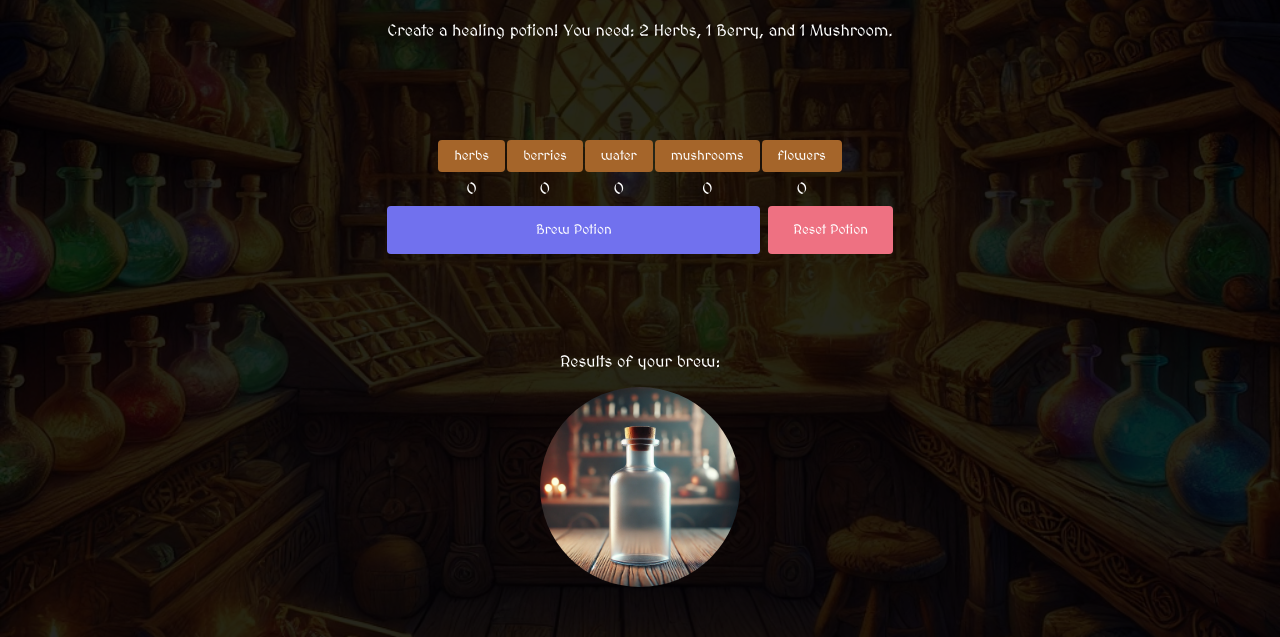
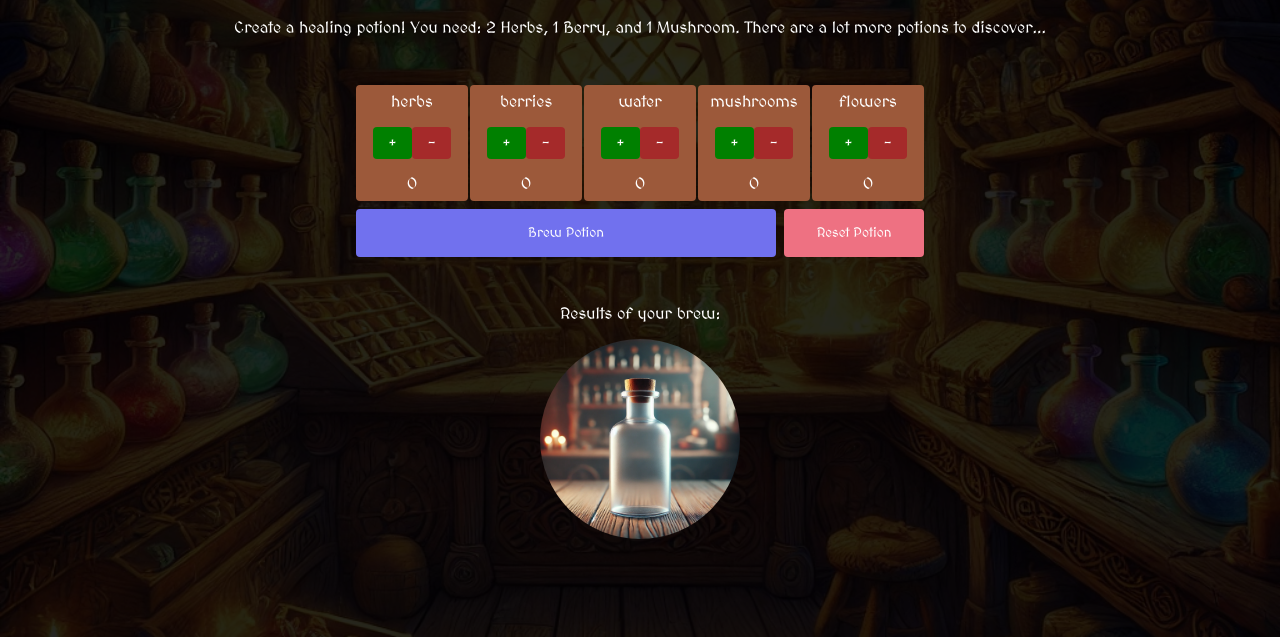
Before and after one commit to Marcus-Kodehode/weapon-shop, a plain HTML site: page index.html in a window 1280 px wide. Shown: the part 163-800 px from the top of the page. Drawn offline with Linux system fonts and the light colour scheme.

Commit message:
improved UI and added + and - buttons

```diff
--- a/css/main.css
+++ b/css/main.css
@@ -5,7 +5,9 @@
 }
 
 body {
-    display: grid;
+    display: flex;
+    flex-direction: column;
+    gap: 48px;
     justify-content: center;
     align-items: center;
     text-align: center;
@@ -27,7 +29,6 @@ div.background {
     z-index: -10;
     top: 0;
     left: 0;
-
 }
 
 h1 {
@@ -38,7 +39,7 @@ body > p {
 
 button {
     background-color: rgb(165, 101, 42);
-    color:white;
+    color: white;
     font-family: "MedievalSharp", cursive;
     border-radius: 4px;
     border: none;
@@ -48,7 +49,7 @@ button {
 }
 
 button:hover {
-transform: scale(1.03);
+    transform: scale(1.03);
 }
 
 /** brew area: */
@@ -67,12 +68,30 @@ transform: scale(1.03);
 
 /** element created by javascript: */
 .brew-area .ingredients div.ingredient {
-    display: grid;
-    gap: 8px;
+    display: flex;
+    flex-direction: column;
+    align-items: center;
+    gap: 16px;
+    /* border: 5px solid #3d1e10; */
+    background-color: #9c593a;
+    padding: 8px;
+    border-radius: 4px;
 }
 
 /** element created by javascript: */
-.brew-area .ingredients div.ingredient > button {
+.brew-area .ingredients div.ingredient .ingredients-buttons {
+    display: flex;
+    justify-content: center;
+    /* gap:16px; */
+    width: 96px;
+}
+
+.brew-area .ingredients div.ingredient .ingredients-buttons .add-button {
+    background-color: green;
+}
+
+.brew-area .ingredients div.ingredient .ingredients-buttons .subtract-button {
+    background-color: brown;
 }
 
 /** element created by javascript: */
--- a/index.html
+++ b/index.html
@@ -12,7 +12,7 @@
   </head>
   <body>
     <h1>Potion Recipe Game</h1>
-    <p>Create a healing potion! You need: 2 Herbs, 1 Berry, and 1 Mushroom.</p>
+    <p>Create a healing potion! You need: 2 Herbs, 1 Berry, and 1 Mushroom. There are a lot more potions to discover...</p>
     <div class="brew-area">
       <div class="ingredients" id="ingredients"></div>
       <div class="brew-buttons">
--- a/js/imagesLoad.js
+++ b/js/imagesLoad.js
@@ -1,5 +1,6 @@
 import { potions } from "./potions.js";
 
+// Load in all dynamic images so they are included in the build:
 export const imagesToPreload = () => {
     for (const potion in potions) {
         const img = new Image();
@@ -7,10 +8,5 @@ export const imagesToPreload = () => {
         console.log(potions[potion].image)
         document.body.appendChild(img);
         img.style.display = 'none';
-
-        console.log('Preloading:', img.src);
-
-        img.onload = () => console.log(`Image loaded: ${img.src}`);
-        img.onerror = () => console.error(`Failed to load: ${img.src}`)
     }
 }
--- a/js/ingredients.js
+++ b/js/ingredients.js
@@ -13,7 +13,11 @@ export default function ingredientAmount(ingredient) {
 // console.log(ingredients["herbs"]);
 
 export function increaseAmount(ingredient) {
-  return ingredients[ingredient].amount++;
+  ingredients[ingredient].amount === 10 ? false : ingredients[ingredient].amount++;
+}
+
+export function decreaseAmount(ingredient) {
+  ingredients[ingredient].amount === 0 ? false :ingredients[ingredient].amount--;
 }
 
 export function resetIngredients() {
--- a/js/main.js
+++ b/js/main.js
@@ -4,57 +4,74 @@
 // const addWater = document.getElementById("addWater");
 // const addFlowers = document.getElementById("addFlowers");
 
-import checkAllIngredientsAmount, {
+import {
   checkIfIngredientsMatchPotion,
-  checkPotionIngredients,
-  currentPotion,
   getPotion,
 } from "./compare.js";
 import { imagesToPreload } from "./imagesLoad.js";
 import {
+  decreaseAmount,
   increaseAmount,
   ingredients,
   resetIngredients,
 } from "./ingredients.js";
 import { baseImageUrl, potions } from "./potions.js";
 
+// Load in all dynamic images so they are included in the build:
 document.addEventListener('DOMContentLoaded', () => {
   imagesToPreload();
 });
 
+
+// Get all the DOM elements needed:
 const ingredientsButtons = document.getElementById("ingredients");
 const brew = document.getElementById("brew");
 const reset = document.getElementById("reset");
 const potionResultText = document.getElementById("potionResultText");
 const potionResultImage = document.getElementById("potionResultImage");
 
+
+// initialy set the image to an empty potion:
 potionResultImage.src = baseImageUrl("empty")
 
+// Loop through the ingredients and add them to the DOM as buttons:
 Object.keys(ingredients).forEach((ingredient) => {
   ingredientsButtons.insertAdjacentHTML(
     "beforeend",
     `
   <div class="ingredient">
-  <button id="${ingredients[ingredient].id}">
-  ${ingredients[ingredient].ingredientName}
-  </button>
-  <p id="${ingredients[ingredient].id}-amount" class="ingredient-amount">${ingredients[ingredient].amount}</p>
+    <p>
+    ${ingredients[ingredient].ingredientName}
+    </p>
+    <div class="ingredients-buttons">
+      <button class="add-button" id="${ingredients[ingredient].id}-add">
+      +
+      </button>
+      <button class="subtract-button" id="${ingredients[ingredient].id}-subtract">
+      -
+      </button>
+  </div>
+    <p id="${ingredients[ingredient].id}-amount" class="ingredient-amount">${ingredients[ingredient].amount}</p>
   </div>
   `
   );
 
-  const button = document.getElementById(ingredients[ingredient].id);
-  if (button) {
-    button.addEventListener("click", () => {
+  const addButton = document.getElementById(`${ingredients[ingredient].id}-add`);
+  const subtractButton = document.getElementById(`${ingredients[ingredient].id}-subtract`);
+    addButton.addEventListener("click", () => {
       increaseAmount(ingredient);
       const amountElement = document.getElementById(
         `${ingredients[ingredient].id}-amount`
       );
-      if (amountElement) {
         amountElement.textContent = ingredients[ingredient].amount;
-      }
     });
-  }
+    subtractButton.addEventListener("click", () => {
+      decreaseAmount(ingredient);
+      const amountElement = document.getElementById(
+        `${ingredients[ingredient].id}-amount`
+      );
+        amountElement.textContent = ingredients[ingredient].amount;
+    });
 });
 
 brew.addEventListener("click", () => {
@@ -64,8 +81,8 @@ brew.addEventListener("click", () => {
     if (checkIfIngredientsMatchPotion(potionName)) {
       matchingPotion = potions[potionName];
       matchingPotionName = potionName;
-      break;
     }
+    resetIngredients();
   }
 
 
--- a/js/potions.js
+++ b/js/potions.js
@@ -1,8 +1,11 @@
-export const baseImageUrl = (potion) =>
-  `./public/images/potions/${potion}-potion.webp`;
+
+// Function that can be called to get the potion image url
+export const baseImageUrl = (potion) => {
+  return `./public/images/potions/${potion}-potion.webp`;
+}
 
 
-
+// All potions, created as objects (for easier reference)
 export const potions = {
   healingPotion: {
     herbs: 2,
```
Also changed, not shown: strength-potion.webp (deleted).
